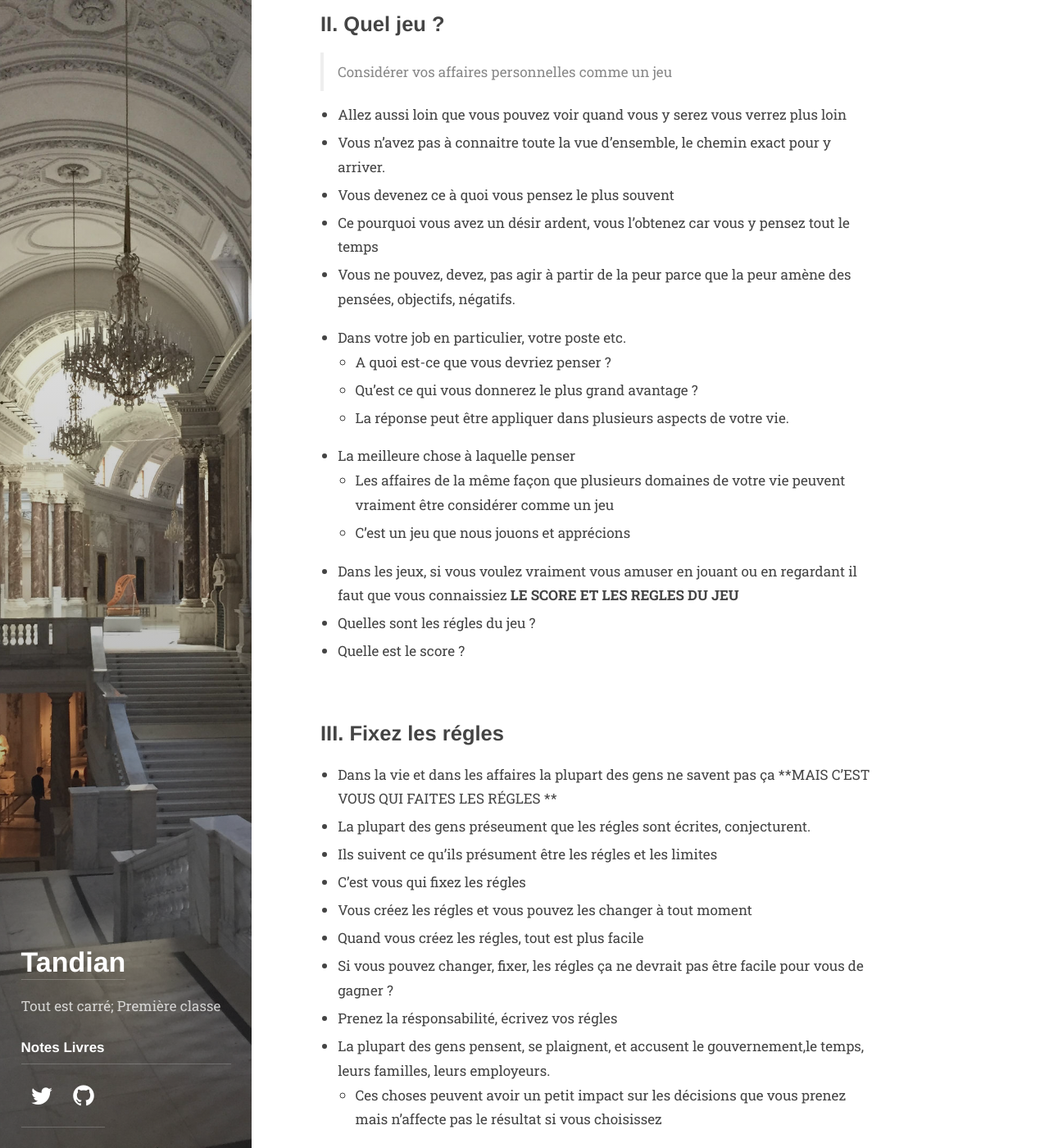
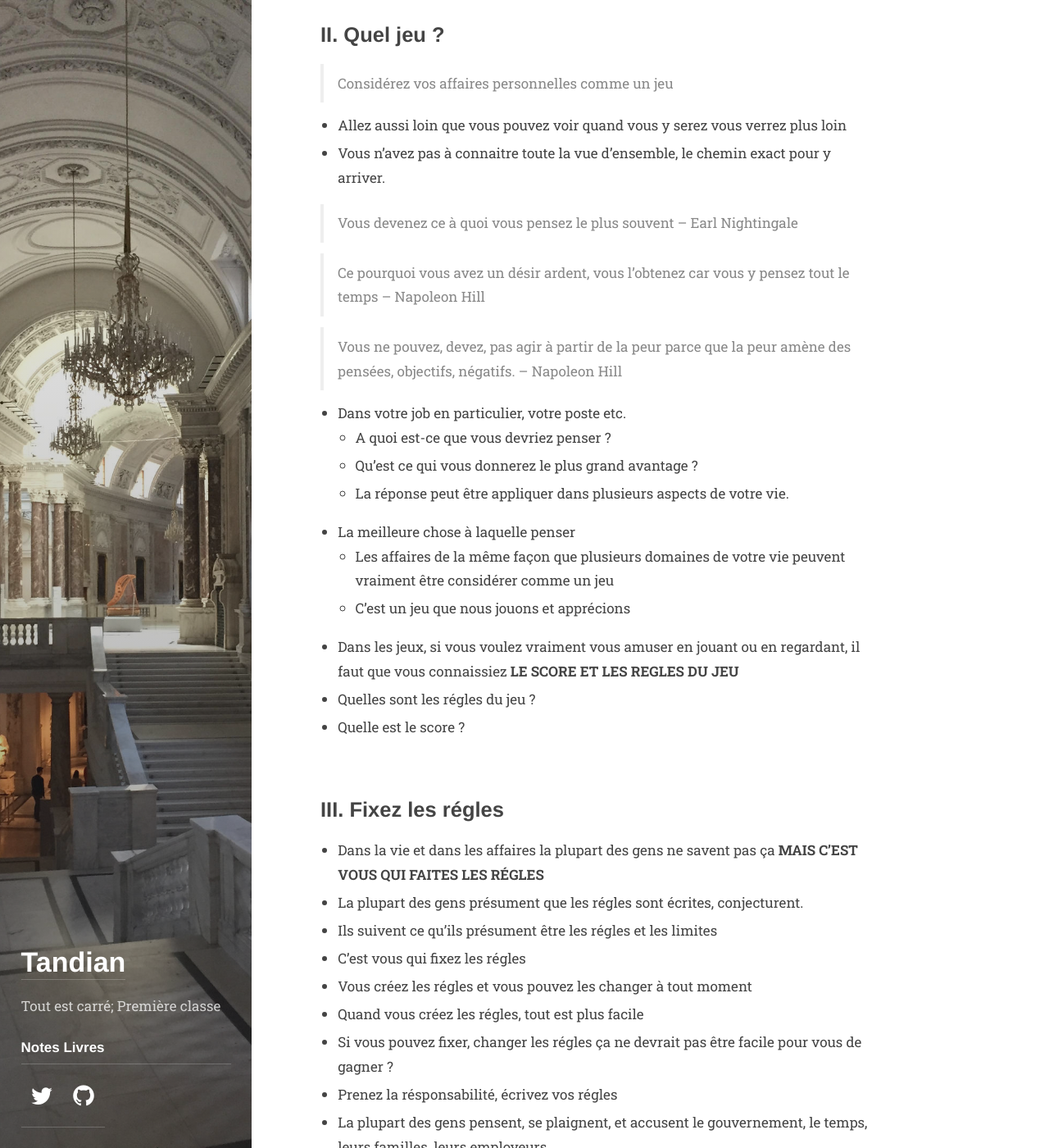
Before and after one commit to abdoulaye-tnd/tandian, a Jekyll site: the page built from books/lescore.md, in a window 1280 px wide and 1400 px high, scrolled down 1293 px. Shown: the whole window at 82% size. Built offline with Jekyll 4.4.1, drawn with Linux system fonts in a browser that asks for light colours; some web fonts are replaced; some of the changed text lies outside the part shown.

Commit message:
Update lescore.md

```diff
--- a/books/lescore.md
+++ b/books/lescore.md
@@ -10,13 +10,13 @@ description: >
 
 ## I. Jouez le jeu
 
+> Un caractère noble et fort n’est pas le résultat de la chance, il est plutôt la conséquence naturelle d’un effort constant de cultiver les bonnes pensées.
+
 > Ayez un but, un rêve mais focaliser sur la prochaine étape logique
 
 - Votre prochaine étape logique doit être assez petit pour que vous croyez que vous pouvez le réaliser et assez gros pour vous exciter
 
 - Si votre rêve est de devenir millionnaire, la prochaine étape logique peut être par exemple 2000 par mois.
-
-- Un caractère noble et fort n’est pas le résultat de la chance, il est plutôt la conséquence naturelle d’un effort constant de cultiver les bonnes pensées.
 
 - C'est sur cette étape que vous devez focaliser, c'est le point idéal, là vous vous sentez bien car vous y croyez que vous pouvez l'avoir.
 
@@ -38,13 +38,16 @@ description: >
 
 ## II. Quel jeu ?
 
->  Considérer vos affaires personnelles comme un jeu
+>  Considérez vos affaires personnelles comme un jeu
 
 - Allez aussi loin que vous pouvez voir quand vous y serez vous verrez plus loin
 - Vous n'avez pas à connaitre toute la vue d'ensemble, le chemin exact pour y arriver.
-- Vous devenez ce à quoi vous pensez le plus souvent
-- Ce pourquoi vous avez un désir ardent, vous l'obtenez car vous y pensez tout le temps
-- Vous ne pouvez, devez, pas agir à partir de la peur parce que la peur amène des pensées, objectifs, négatifs.
+
+>  Vous devenez ce à quoi vous pensez le plus souvent -- Earl Nightingale
+
+> Ce pourquoi vous avez un désir ardent, vous l'obtenez car vous y pensez tout le temps -- Napoleon Hill
+
+> Vous ne pouvez, devez, pas agir à partir de la peur parce que la peur amène des pensées, objectifs, négatifs. -- Napoleon Hill
 
 - Dans votre job en particulier, votre poste etc.
   - A quoi est-ce que vous devriez penser ?
@@ -53,21 +56,21 @@ description: >
 - La meilleure chose à laquelle penser
   - Les affaires de la même façon que plusieurs domaines de votre vie peuvent vraiment être considérer comme un jeu
   - C'est un jeu que nous jouons et apprécions
-- Dans les jeux, si vous voulez vraiment vous amuser en jouant ou en regardant il faut que vous connaissiez **LE SCORE ET LES REGLES DU JEU**
+- Dans les jeux, si vous voulez vraiment vous amuser en jouant ou en regardant, il faut que vous connaissiez **LE SCORE ET LES REGLES DU JEU**
 - Quelles sont les régles du jeu ?
 - Quelle est le score ?
 
 ## III. Fixez les régles
 
-- Dans la vie et dans les affaires la plupart des gens ne savent pas ça **MAIS C'EST VOUS QUI FAITES LES RÉGLES **
-- La plupart des gens préseument que les régles sont écrites, conjecturent.
+- Dans la vie et dans les affaires la plupart des gens ne savent pas ça **MAIS C'EST VOUS QUI FAITES LES RÉGLES**
+- La plupart des gens présument que les régles sont écrites, conjecturent.
 - Ils suivent ce qu'ils présument être les régles et les limites
 - C'est vous qui fixez les régles
 - Vous créez les régles et vous pouvez les changer à tout moment
 - Quand vous créez les régles, tout est plus facile
-- Si vous pouvez changer, fixer, les régles ça ne devrait pas être facile pour vous de gagner ?
+- Si vous pouvez fixer, changer les régles ça ne devrait pas être facile pour vous de gagner ?
 - Prenez la résponsabilité, écrivez vos régles
-- La plupart des gens pensent, se plaignent, et accusent le gouvernement,le temps, leurs familles, leurs employeurs.
+- La plupart des gens pensent, se plaignent, et accusent le gouvernement, le temps, leurs familles, leurs employeurs.
   - Ces choses peuvent avoir un petit impact sur les décisions que vous prenez mais n'affecte pas le résultat si vous choisissez
 - Beaucoup se disent "Là où les vagues me conduisent, c'est là que je vais"
   - C'est comme ça que la plupart des gens vivent leur vie et dans les affaires
@@ -152,7 +155,7 @@ description: >
 - Vous êtes soit entrain de regarder le résultat quantifiable( la perte de poids, les ventes , quelque chose de précis ), soit l'activité mais il ne faut pas confondre activité et accomplissement
 - Tout ce qu'on fait dans l'activité ce n'est pas dans le but de le faire maid 'augmenter, d'atteindre le résultat
 
-** Écrivez les régles pour que ça soit facile pour vous de gagner **
+**Écrivez les régles pour que ça soit facile pour vous de gagner**
 
 - Si vous gagner trop facilement vous perdez votre excitation et votre motivation
 - Si c'est trop dur de gagner vous perdez également votre excitation et votre motivation
```
Also changed, not shown: other parts of books/lescore.md (+9 -9 lines).
